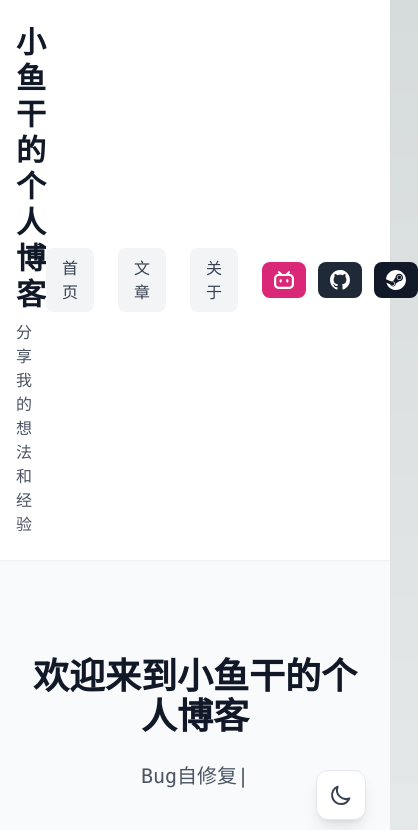
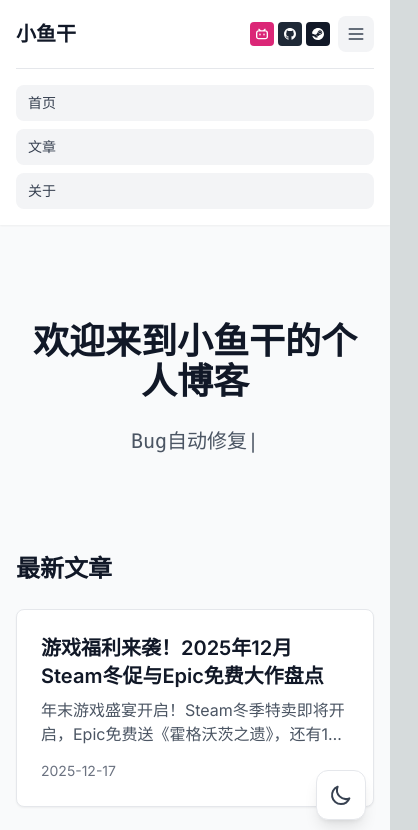
Before and after one commit to KaMuMom/KaMuMom.github.io, a Next.js app: page / in a window 390 px wide. Shown: the top 830 px of the page, 418 px wide, since content can reach past the window. Built offline with nearby package versions, Linux system fonts and the light colour scheme.

Commit message:
Optimize mobile responsive header and fix Steam icon display

```diff
--- a/src/app/layout.tsx
+++ b/src/app/layout.tsx
@@ -23,39 +23,42 @@ export default function RootLayout({
           <header
             className="bg-white dark:bg-gray-800 shadow-sm transition-colors duration-300"
           >
-            <div className="max-w-4xl mx-auto px-4 py-6">
+            <div className="max-w-4xl mx-auto px-4 py-4 md:py-6">
               <div className="flex items-center justify-between">
-                <div>
-                  <h1 className="text-3xl font-bold text-gray-900 dark:text-gray-100">
+                <div className="flex-1">
+                  <h1 className="text-xl md:text-3xl font-bold text-gray-900 dark:text-gray-100">
                     <a href="/" className="hover:text-blue-600 dark:hover:text-blue-400 transition-colors">
-                      小鱼干的个人博客
+                      <span className="hidden sm:inline">小鱼干的个人博客</span>
+                      <span className="sm:hidden">小鱼干</span>
                     </a>
                   </h1>
-                  <p className="mt-2 text-gray-600 dark:text-gray-400">分享我的想法和经验</p>
+                  <p className="hidden sm:block mt-1 md:mt-2 text-sm md:text-base text-gray-600 dark:text-gray-400">分享我的想法和经验</p>
                 </div>
-                <div className="flex items-center gap-6">
-                  <nav className="flex gap-6">
-                    <a href="/" className="px-4 py-2 bg-gray-100 dark:bg-gray-700 text-gray-700 dark:text-gray-300 hover:bg-gray-200 dark:hover:bg-gray-600 hover:text-blue-600 dark:hover:text-blue-400 transition-colors font-medium rounded-lg">
+
+                {/* 桌面端导航 */}
+                <div className="hidden lg:flex items-center gap-4">
+                  <nav className="flex gap-3">
+                    <a href="/" className="px-3 py-1.5 bg-gray-100 dark:bg-gray-700 text-gray-700 dark:text-gray-300 hover:bg-gray-200 dark:hover:bg-gray-600 hover:text-blue-600 dark:hover:text-blue-400 transition-colors font-medium rounded-lg text-sm">
                       首页
                     </a>
-                    <a href="/posts" className="px-4 py-2 bg-gray-100 dark:bg-gray-700 text-gray-700 dark:text-gray-300 hover:bg-gray-200 dark:hover:bg-gray-600 hover:text-blue-600 dark:hover:text-blue-400 transition-colors font-medium rounded-lg">
+                    <a href="/posts" className="px-3 py-1.5 bg-gray-100 dark:bg-gray-700 text-gray-700 dark:text-gray-300 hover:bg-gray-200 dark:hover:bg-gray-600 hover:text-blue-600 dark:hover:text-blue-400 transition-colors font-medium rounded-lg text-sm">
                       文章
                     </a>
-                    <a href="/about" className="px-4 py-2 bg-gray-100 dark:bg-gray-700 text-gray-700 dark:text-gray-300 hover:bg-gray-200 dark:hover:bg-gray-600 hover:text-blue-600 dark:hover:text-blue-400 transition-colors font-medium rounded-lg">
+                    <a href="/about" className="px-3 py-1.5 bg-gray-100 dark:bg-gray-700 text-gray-700 dark:text-gray-300 hover:bg-gray-200 dark:hover:bg-gray-600 hover:text-blue-600 dark:hover:text-blue-400 transition-colors font-medium rounded-lg text-sm">
                       关于
                     </a>
                   </nav>
 
                   {/* 社交媒体按钮 */}
-                  <div className="flex gap-3">
+                  <div className="flex gap-2">
                     <a
                       href="https://space.bilibili.com/471160829"
                       target="_blank"
                       rel="noopener noreferrer"
-                      className="px-3 py-2 bg-pink-600 dark:bg-pink-500 text-white rounded-lg hover:bg-pink-700 dark:hover:bg-pink-600 transition-colors flex items-center justify-center"
+                      className="p-2 bg-pink-600 dark:bg-pink-500 text-white rounded-lg hover:bg-pink-700 dark:hover:bg-pink-600 transition-colors flex items-center justify-center"
                       title="B站"
                     >
-                      <svg className="w-5 h-5" viewBox="0 0 24 24" fill="currentColor">
+                      <svg className="w-4 h-4" viewBox="0 0 24 24" fill="currentColor">
                         <path d="M17.813 4.653h.854c1.51.054 2.769.578 3.773 1.574 1.004.995 1.524 2.249 1.56 3.76v7.36c-.036 1.51-.556 2.769-1.56 3.773s-2.262 1.524-3.773 1.56H5.333c-1.51-.036-2.769-.556-3.773-1.56S.036 18.858 0 17.347v-7.36c.036-1.511.556-2.765 1.56-3.76 1.004-.996 2.262-1.52 3.773-1.574h.774l-1.174-1.12a1.234 1.234 0 0 1-.373-.906c0-.356.124-.658.373-.907l.027-.027c.267-.249.573-.373.92-.373.347 0 .653.124.92.373L9.653 4.44c.071.071.134.142.187.213h4.267a.836.836 0 0 1 .16-.213l2.853-2.747c.267-.249.573-.373.92-.373.347 0 .662.151.929.4.267.249.391.551.391.907 0 .355-.124.657-.373.906zM5.333 7.24c-.746.018-1.373.276-1.88.773-.506.498-.769 1.13-.789 1.894v7.52c.02.765.283 1.395.789 1.893.507.498 1.134.756 1.88.773h13.334c.746-.017 1.373-.275 1.88-.773.506-.498.769-1.128.789-1.893v-7.52c-.02-.765-.283-1.396-.789-1.894-.507-.497-1.134-.755-1.88-.773zM8 11.107c.373 0 .684.124.933.373.25.249.383.569.4.96v1.173c-.017.391-.15.711-.4.96-.249.25-.56.374-.933.374s-.684-.125-.933-.374c-.25-.249-.383-.569-.4-.96v-1.173c.017-.391.15-.711.4-.96.249-.249.56-.373.933-.373zm8 0c.373 0 .684.124.933.373.25.249.383.569.4.96v1.173c-.017.391-.15.711-.4.96-.249.25-.56.374-.933.374s-.684-.125-.933-.374c-.25-.249-.383-.569-.4-.96v-1.173c.017-.391.15-.711.4-.96.249-.249.56-.373.933-.373z"/>
                       </svg>
                     </a>
@@ -63,10 +66,10 @@ export default function RootLayout({
                       href="https://github.com/KaMuMom"
                       target="_blank"
                       rel="noopener noreferrer"
-                      className="px-3 py-2 bg-gray-800 dark:bg-gray-700 text-white rounded-lg hover:bg-gray-900 dark:hover:bg-gray-600 transition-colors flex items-center justify-center"
+                      className="p-2 bg-gray-800 dark:bg-gray-700 text-white rounded-lg hover:bg-gray-900 dark:hover:bg-gray-600 transition-colors flex items-center justify-center"
                       title="GitHub"
                     >
-                      <svg className="w-5 h-5" viewBox="0 0 24 24" fill="currentColor">
+                      <svg className="w-4 h-4" viewBox="0 0 24 24" fill="currentColor">
                         <path d="M12 0c-6.626 0-12 5.373-12 12 0 5.302 3.438 9.8 8.207 11.387.599.111.793-.261.793-.577v-2.234c-3.338.726-4.033-1.416-4.033-1.416-.546-1.387-1.333-1.756-1.333-1.756-1.089-.745.083-.729.083-.729 1.205.084 1.839 1.237 1.839 1.237 1.07 1.834 2.807 1.304 3.492.997.107-.775.418-1.305.762-1.604-2.665-.305-5.467-1.334-5.467-5.931 0-1.311.469-2.381 1.236-3.221-.124-.303-.535-1.524.117-3.176 0 0 1.008-.322 3.301 1.23.957-.266 1.983-.399 3.003-.404 1.02.005 2.047.138 3.006.404 2.291-1.552 3.297-1.23 3.297-1.30.653 1.653.242 2.874.118 3.176.77.84 1.235 1.911 1.235 3.221 0 4.609-2.807 5.624-5.479 5.921.43.372.823 1.102.823 2.222v3.293c0 .319.192.694.801.576 4.765-1.589 8.199-6.086 8.199-11.386 0-6.627-5.373-12-12-12z"/>
                       </svg>
                     </a>
@@ -74,15 +77,79 @@ export default function RootLayout({
                       href="https://steamcommunity.com/id/3441942448/"
                       target="_blank"
                       rel="noopener noreferrer"
-                      className="px-3 py-2 bg-gray-900 dark:bg-gray-800 text-white rounded-lg hover:bg-black dark:hover:bg-gray-700 transition-colors flex items-center justify-center overflow-hidden"
+                      className="p-2 bg-gray-900 dark:bg-gray-800 text-white rounded-lg hover:bg-black dark:hover:bg-gray-700 transition-colors flex items-center justify-center overflow-hidden"
                       title="Steam"
                     >
-                      <svg className="w-5 h-5" viewBox="0 0 24 24" fill="currentColor">
+                      <svg className="w-4 h-4" viewBox="0 0 24 24" fill="currentColor">
                         <path d="M11.979 0C5.678 0 .511 4.86.022 11.037l6.432 2.658c.545-.371 1.203-.59 1.912-.59.063 0 .125.004.188.006l2.861-4.142V8.91c0-2.495 2.028-4.524 4.524-4.524 2.494 0 4.524 2.031 4.524 4.527s-2.03 4.525-4.524 4.525h-.105l-4.076 2.911c0 .052.004.105.004.159 0 1.875-1.515 3.396-3.39 3.396-1.635 0-3.016-1.173-3.331-2.727L.436 15.27C1.862 20.307 6.486 24 11.979 24c6.627 0 11.999-5.373 11.999-12S18.605 0 11.979 0zM7.54 18.21l-1.473-.61c.262.543.714.999 1.314 1.25 1.297.539 2.793-.076 3.332-1.375.263-.63.264-1.319.005-1.949s-.75-1.121-1.377-1.383c-.624-.26-1.29-.249-1.878-.03l1.523.63c.956.4 1.409 1.5 1.009 2.455-.397.957-1.497 1.41-2.454 1.012H7.54zm11.415-9.303c0-1.662-1.353-3.015-3.015-3.015-1.665 0-3.015 1.353-3.015 3.015 0 1.665 1.35 3.015 3.015 3.015 1.663 0 3.015-1.35 3.015-3.015zm-5.273-.005c0-1.252 1.013-2.266 2.265-2.266 1.249 0 2.266 1.014 2.266 2.266 0 1.251-1.017 2.265-2.266 2.265-1.253 0-2.265-1.014-2.265-2.265z"/>
                       </svg>
                     </a>
                   </div>
                 </div>
+
+                {/* 移动端菜单按钮 */}
+                <div className="lg:hidden flex items-center gap-2">
+                  {/* 移动端社交媒体按钮 */}
+                  <div className="flex gap-1">
+                    <a
+                      href="https://space.bilibili.com/471160829"
+                      target="_blank"
+                      rel="noopener noreferrer"
+                      className="p-1.5 bg-pink-600 dark:bg-pink-500 text-white rounded hover:bg-pink-700 dark:hover:bg-pink-600 transition-colors flex items-center justify-center"
+                      title="B站"
+                    >
+                      <svg className="w-3 h-3" viewBox="0 0 24 24" fill="currentColor">
+                        <path d="M17.813 4.653h.854c1.51.054 2.769.578 3.773 1.574 1.004.995 1.524 2.249 1.56 3.76v7.36c-.036 1.51-.556 2.769-1.56 3.773s-2.262 1.524-3.773 1.56H5.333c-1.51-.036-2.769-.556-3.773-1.56S.036 18.858 0 17.347v-7.36c.036-1.511.556-2.765 1.56-3.76 1.004-.996 2.262-1.52 3.773-1.574h.774l-1.174-1.12a1.234 1.234 0 0 1-.373-.906c0-.356.124-.658.373-.907l.027-.027c.267-.249.573-.373.92-.373.347 0 .653.124.92.373L9.653 4.44c.071.071.134.142.187.213h4.267a.836.836 0 0 1 .16-.213l2.853-2.747c.267-.249.573-.373.92-.373.347 0 .662.151.929.4.267.249.391.551.391.907 0 .355-.124.657-.373.906zM5.333 7.24c-.746.018-1.373.276-1.88.773-.506.498-.769 1.13-.789 1.894v7.52c.02.765.283 1.395.789 1.893.507.498 1.134.756 1.88.773h13.334c.746-.017 1.373-.275 1.88-.773.506-.498.769-1.128.789-1.893v-7.52c-.02-.765-.283-1.396-.789-1.894-.507-.497-1.134-.755-1.88-.773zM8 11.107c.373 0 .684.124.933.373.25.249.383.569.4.96v1.173c-.017.391-.15.711-.4.96-.249.25-.56.374-.933.374s-.684-.125-.933-.374c-.25-.249-.383-.569-.4-.96v-1.173c.017-.391.15-.711.4-.96.249-.249.56-.373.933-.373zm8 0c.373 0 .684.124.933.373.25.249.383.569.4.96v1.173c-.017.391-.15.711-.4.96-.249.25-.56.374-.933.374s-.684-.125-.933-.374c-.25-.249-.383-.569-.4-.96v-1.173c.017-.391.15-.711.4-.96.249-.249.56-.373.933-.373z"/>
+                      </svg>
+                    </a>
+                    <a
+                      href="https://github.com/KaMuMom"
+                      target="_blank"
+                      rel="noopener noreferrer"
+                      className="p-1.5 bg-gray-800 dark:bg-gray-700 text-white rounded hover:bg-gray-900 dark:hover:bg-gray-600 transition-colors flex items-center justify-center"
+                      title="GitHub"
+                    >
+                      <svg className="w-3 h-3" viewBox="0 0 24 24" fill="currentColor">
+                        <path d="M12 0c-6.626 0-12 5.373-12 12 0 5.302 3.438 9.8 8.207 11.387.599.111.793-.261.793-.577v-2.234c-3.338.726-4.033-1.416-4.033-1.416-.546-1.387-1.333-1.756-1.333-1.756-1.089-.745.083-.729.083-.729 1.205.084 1.839 1.237 1.839 1.237 1.07 1.834 2.807 1.304 3.492.997.107-.775.418-1.305.762-1.604-2.665-.305-5.467-1.334-5.467-5.931 0-1.311.469-2.381 1.236-3.221-.124-.303-.535-1.524.117-3.176 0 0 1.008-.322 3.301 1.23.957-.266 1.983-.399 3.003-.404 1.02.005 2.047.138 3.006.404 2.291-1.552 3.297-1.23 3.297-1.30.653 1.653.242 2.874.118 3.176.77.84 1.235 1.911 1.235 3.221 0 4.609-2.807 5.624-5.479 5.921.43.372.823 1.102.823 2.222v3.293c0 .319.192.694.801.576 4.765-1.589 8.199-6.086 8.199-11.386 0-6.627-5.373-12-12-12z"/>
+                      </svg>
+                    </a>
+                    <a
+                      href="https://steamcommunity.com/id/3441942448/"
+                      target="_blank"
+                      rel="noopener noreferrer"
+                      className="p-1.5 bg-gray-900 dark:bg-gray-800 text-white rounded hover:bg-black dark:hover:bg-gray-700 transition-colors flex items-center justify-center overflow-hidden"
+                      title="Steam"
+                    >
+                      <svg className="w-3 h-3" viewBox="0 0 24 24" fill="currentColor">
+                        <path d="M11.979 0C5.678 0 .511 4.86.022 11.037l6.432 2.658c.545-.371 1.203-.59 1.912-.59.063 0 .125.004.188.006l2.861-4.142V8.91c0-2.495 2.028-4.524 4.524-4.524 2.494 0 4.524 2.031 4.524 4.527s-2.03 4.525-4.524 4.525h-.105l-4.076 2.911c0 .052.004.105.004.159 0 1.875-1.515 3.396-3.39 3.396-1.635 0-3.016-1.173-3.331-2.727L.436 15.27C1.862 20.307 6.486 24 11.979 24c6.627 0 11.999-5.373 11.999-12S18.605 0 11.979 0zM7.54 18.21l-1.473-.61c.262.543.714.999 1.314 1.25 1.297.539 2.793-.076 3.332-1.375.263-.63.264-1.319.005-1.949s-.75-1.121-1.377-1.383c-.624-.26-1.29-.249-1.878-.03l1.523.63c.956.4 1.409 1.5 1.009 2.455-.397.957-1.497 1.41-2.454 1.012H7.54zm11.415-9.303c0-1.662-1.353-3.015-3.015-3.015-1.665 0-3.015 1.353-3.015 3.015 0 1.665 1.35 3.015 3.015 3.015 1.663 0 3.015-1.35 3.015-3.015zm-5.273-.005c0-1.252 1.013-2.266 2.265-2.266 1.249 0 2.266 1.014 2.266 2.266 0 1.251-1.017 2.265-2.266 2.265-1.253 0-2.265-1.014-2.265-2.265z"/>
+                      </svg>
+                    </a>
+                  </div>
+
+                  {/* 移动端导航菜单 */}
+                  <div className="relative">
+                    <button className="p-2 bg-gray-100 dark:bg-gray-700 rounded-lg hover:bg-gray-200 dark:hover:bg-gray-600 transition-colors">
+                      <svg className="w-5 h-5 text-gray-700 dark:text-gray-300" fill="none" stroke="currentColor" viewBox="0 0 24 24">
+                        <path strokeLinecap="round" strokeLinejoin="round" strokeWidth={2} d="M4 6h16M4 12h16M4 18h16" />
+                      </svg>
+                    </button>
+                  </div>
+                </div>
+              </div>
+
+              {/* 移动端导航菜单（下拉） */}
+              <div className="lg:hidden mt-4 pt-4 border-t border-gray-200 dark:border-gray-700">
+                <nav className="flex flex-col gap-2">
+                  <a href="/" className="px-3 py-2 bg-gray-100 dark:bg-gray-700 text-gray-700 dark:text-gray-300 hover:bg-gray-200 dark:hover:bg-gray-600 hover:text-blue-600 dark:hover:text-blue-400 transition-colors font-medium rounded-lg text-sm">
+                    首页
+                  </a>
+                  <a href="/posts" className="px-3 py-2 bg-gray-100 dark:bg-gray-700 text-gray-700 dark:text-gray-300 hover:bg-gray-200 dark:hover:bg-gray-600 hover:text-blue-600 dark:hover:text-blue-400 transition-colors font-medium rounded-lg text-sm">
+                    文章
+                  </a>
+                  <a href="/about" className="px-3 py-2 bg-gray-100 dark:bg-gray-700 text-gray-700 dark:text-gray-300 hover:bg-gray-200 dark:hover:bg-gray-600 hover:text-blue-600 dark:hover:text-blue-400 transition-colors font-medium rounded-lg text-sm">
+                    关于
+                  </a>
+                </nav>
               </div>
             </div>
           </header>
--- a/src/components/WelcomeBanner.tsx
+++ b/src/components/WelcomeBanner.tsx
@@ -41,20 +41,9 @@ export default function WelcomeBanner() {
 
     const typingTimeout = setTimeout(() => {
       if (!isDeleting && currentCharIndex < currentFullBlessing.length) {
-        // 打字效果，偶尔出现乱码
-        const shouldShowGlitch = Math.random() < 0.1
-        if (shouldShowGlitch) {
-          const glitchChars = '!@#$%^&*()_+-=[]{}|;:,.<>?'
-          const randomChar = glitchChars[Math.floor(Math.random() * glitchChars.length)]
-          setCurrentBlessing(prev => prev.slice(0, -1) + randomChar)
-          setTimeout(() => {
-            setCurrentBlessing(prev => prev.slice(0, -1) + currentFullBlessing[currentCharIndex])
-            setCurrentCharIndex(prev => prev + 1)
-          }, 50)
-        } else {
-          setCurrentBlessing(prev => prev + currentFullBlessing[currentCharIndex])
-          setCurrentCharIndex(prev => prev + 1)
-        }
+        // 打字效果
+        setCurrentBlessing(prev => prev + currentFullBlessing[currentCharIndex])
+        setCurrentCharIndex(prev => prev + 1)
       } else if (!isDeleting && currentCharIndex === currentFullBlessing.length) {
         // 完成输入，等待后开始删除
         setTimeout(() => setIsDeleting(true), 2000)
```
